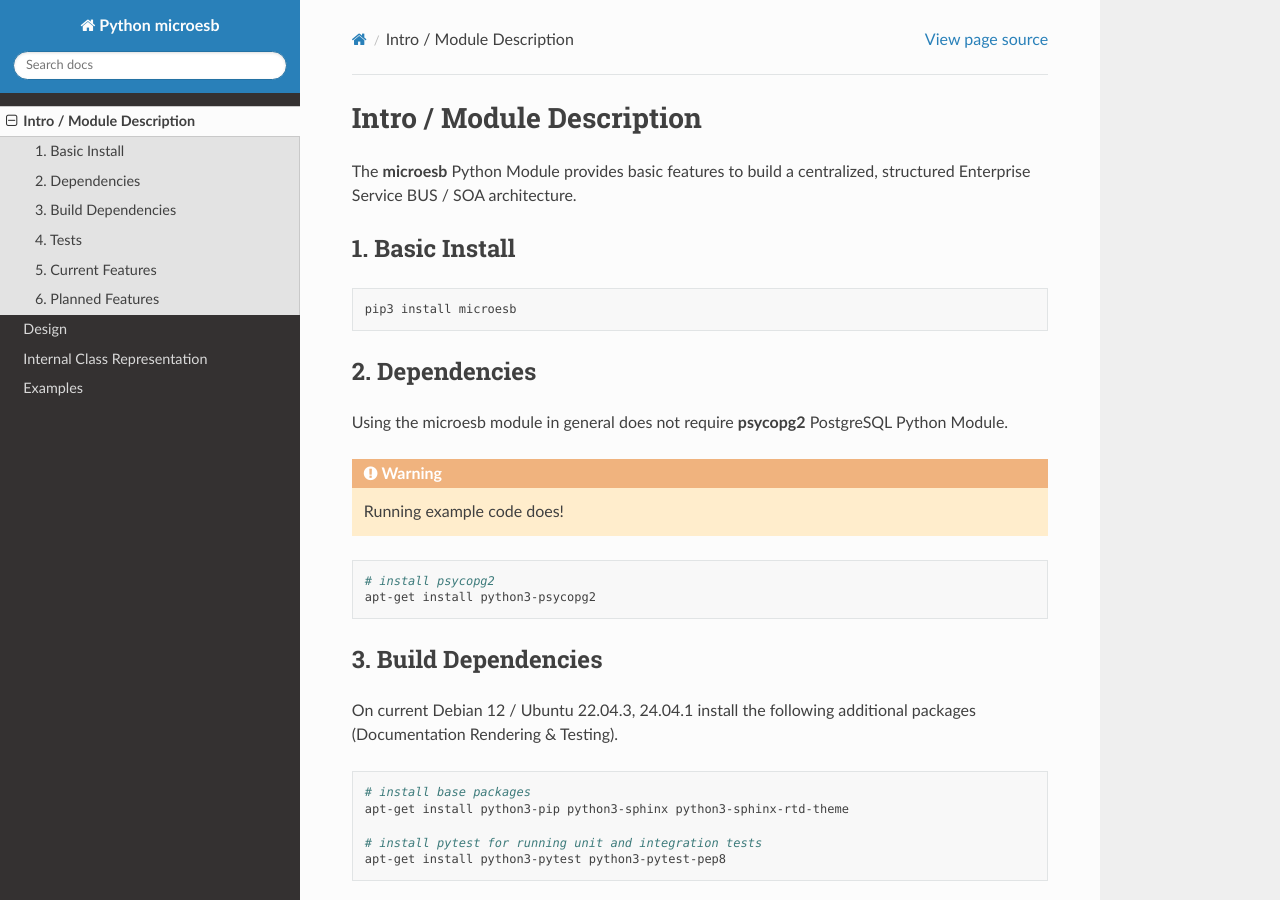
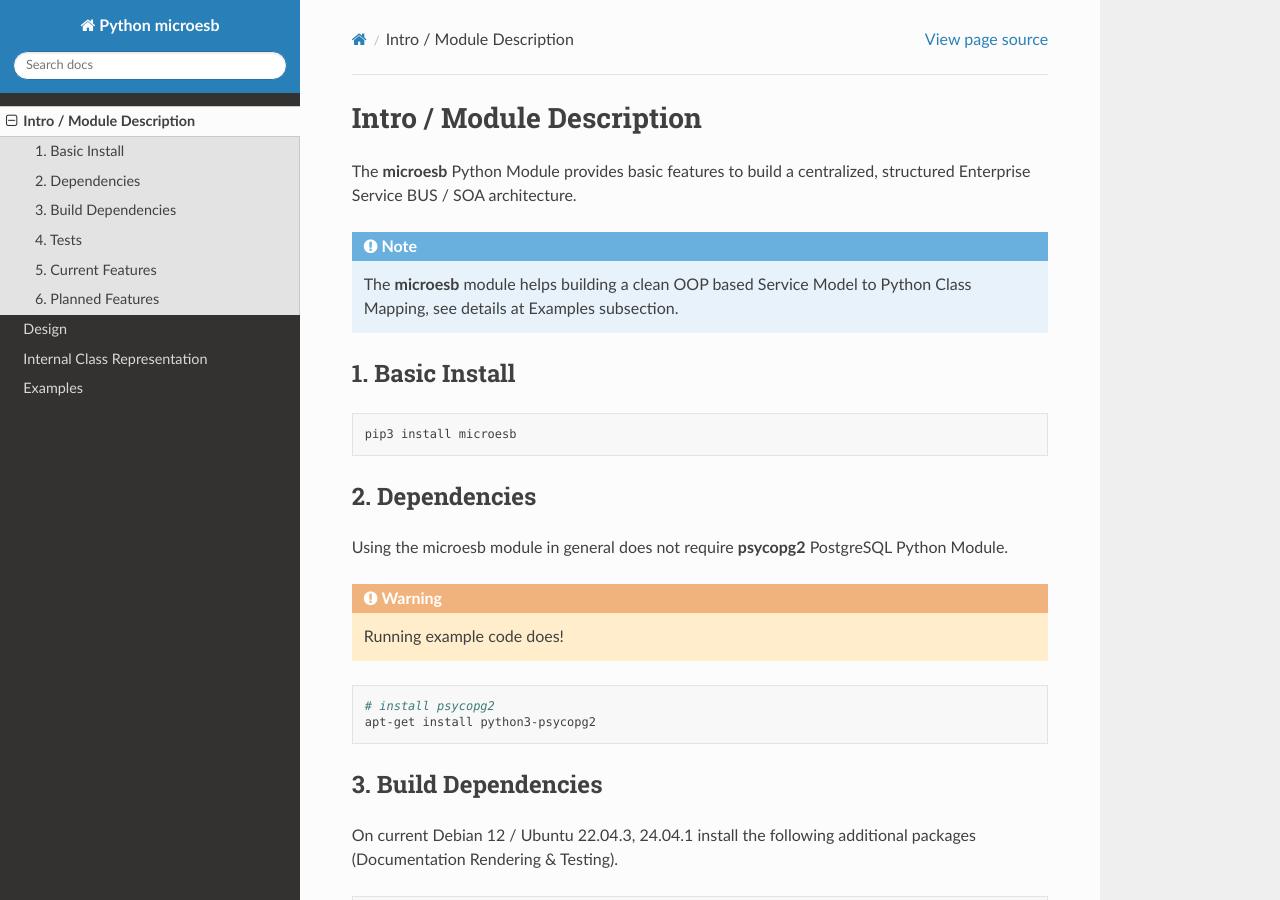
Before and after one commit to clauspruefer/python-micro-esb, a Sphinx documentation site: the page built from doc/source/intro.rst, in a window 1280 px wide and 900 px high. Built offline with Sphinx 7.4.7 and the Read the Docs theme 3.1.0, drawn with Linux system fonts in a browser that asks for light colours.

Commit message:
Add note

```diff
--- a/doc/source/intro.rst
+++ b/doc/source/intro.rst
@@ -6,6 +6,10 @@ Intro / Module Description
 
 The **microesb** Python Module provides basic features to build a centralized, structured
 Enterprise Service BUS / SOA architecture.
+
+.. note::
+    The **microesb** module helps building a clean OOP based Service Model to Python Class
+    Mapping, see details at Examples subsection.
 
 1. Basic Install
 ================
```
